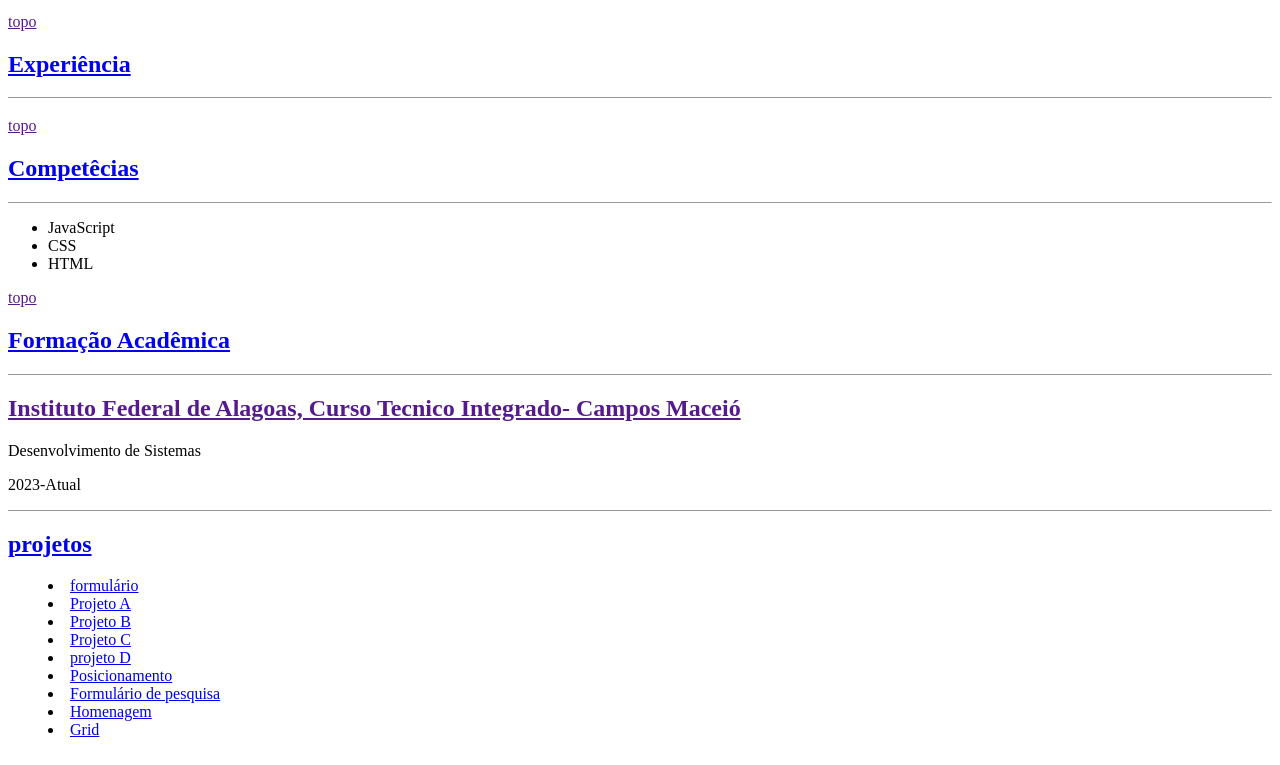
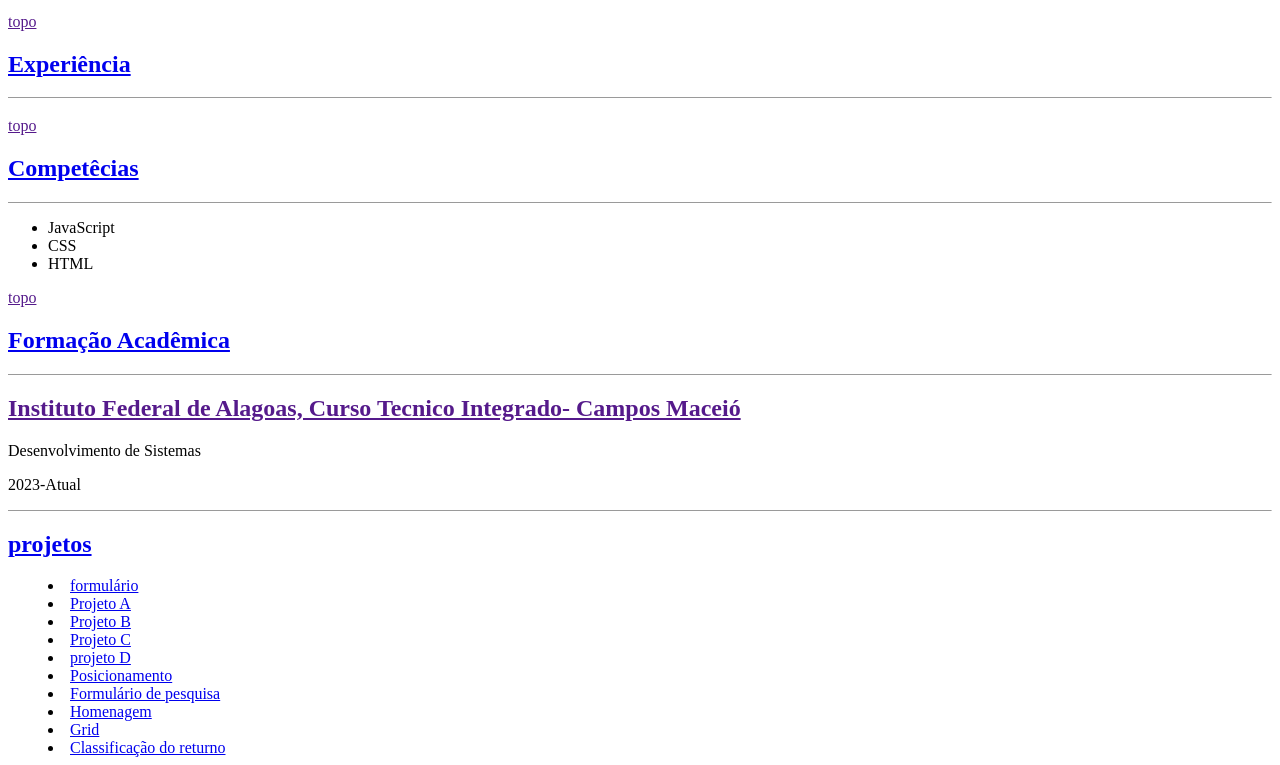
Before and after one commit to LaraLima11/LaraLima11.github.io, a plain HTML site: page index.html in a window 1280 px wide. Shown: the part 702-1467 px from the top of the page. Drawn offline with Linux system fonts and the light colour scheme.

Commit message:
Update index.html

```diff
--- a/index.html
+++ b/index.html
@@ -67,6 +67,7 @@
                <li><a href="pesquisa.html">Formulário de pesquisa</a></li>
                 <li><a href="homenagem.html">Homenagem</a></li>
                 <li><a href="grid.html">Grid</a></li>
+               <li><a href="classificacao.html">Classificação do returno</a></li>
              </dd>
 
 </body>
```
